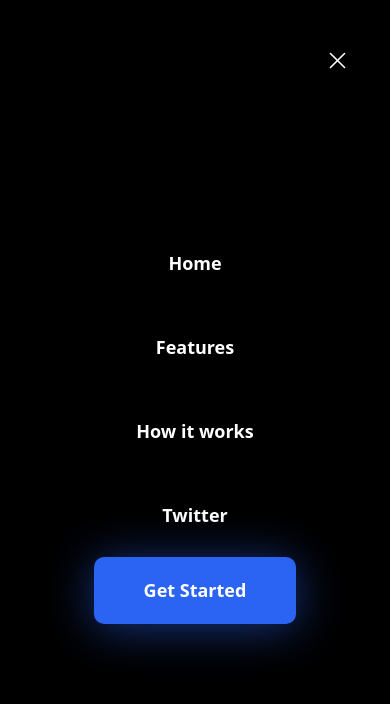
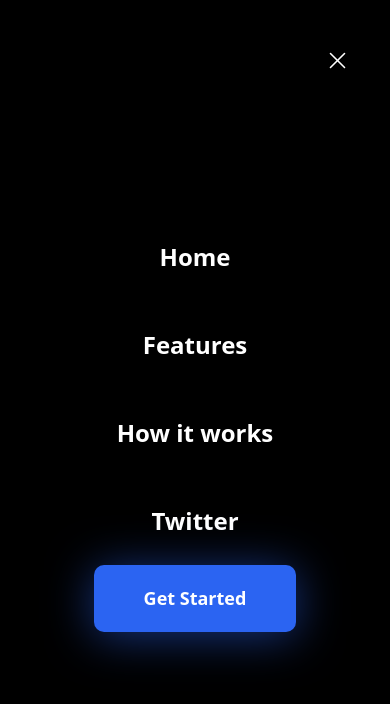
Before and after one commit to Infinity-PerpEx/INFINITY-FRONTEND, a React (Vite) app: page / in a window 390 px wide. Both pictures are taken after a click on the element 272 px from the left and 50 px from the top of the page. Shown: the top 704 px of the page. Built offline with nearby package versions, Linux system fonts and the light colour scheme.

Commit message:
made changes

```diff
--- a/src/components/Navbar.jsx
+++ b/src/components/Navbar.jsx
@@ -13,10 +13,12 @@ const Navbar = ({ show, setShow }) => {
           !show ? "hidden" : "flex"
         } lg:flex lg:relative`}
       >
-        <p className="font-bold text-lg lg:px-0 py-7">Home</p>
-        <p className="font-bold text-lg lg:px-0 py-7">Features</p>
-        <p className="font-bold text-lg lg:px-0 py-7">How it works</p>
-        <p className="font-bold text-lg lg:px-0 py-7">Twitter</p>
+        <p className="font-bold lg:text-lg text-2xl lg:px-0 py-7">Home</p>
+        <p className="font-bold lg:text-lg text-2xl lg:px-0 py-7">Features</p>
+        <p className="font-bold lg:text-lg text-2xl lg:px-0 py-7">
+          How it works
+        </p>
+        <p className="font-bold lg:text-lg text-2xl lg:px-0 py-7">Twitter</p>
         <button>Get Started</button>
       </div>
       <div
```
